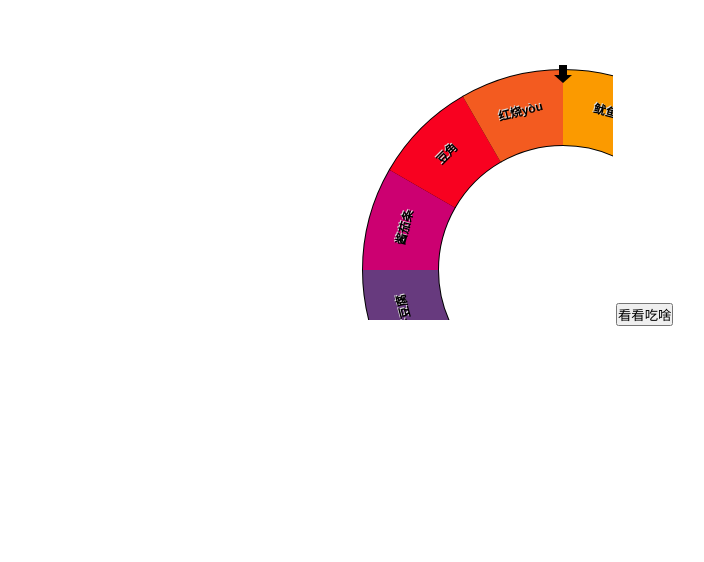
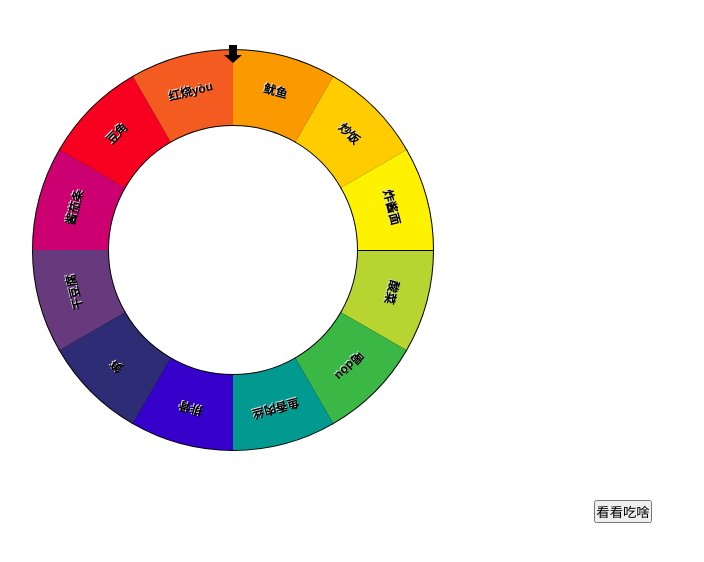
Before and after one commit to xuehaibo/eat, a plain HTML site: page index.html in a window 1280 px wide. Shown: the whole page, without its empty margins (17-721 px from the left). Drawn offline with Linux system fonts and the light colour scheme.

Commit message:
修改转盘宽度为500*500,取消页面宽度

```diff
--- a/index.html
+++ b/index.html
@@ -11,10 +11,11 @@
 <link rel="stylesheet" type="text/css" href="css/style.css" />
 </head>
 <body>
-<div style="width:620px;margin:20px auto 0 auto;">
+<!-- <div style="width:620px;margin:20px auto 0 auto;"> -->
+<div>
   <!-- <input type="button" value="看看吃啥" onClick="spin();" style="float: left;" /> -->
-  <canvas id="wheelcanvas" width="300" height="300"></canvas>
-  <input type="button" value="看看吃啥" onClick="spin();" />
+  <canvas id="wheelcanvas" width="500" height="500"></canvas>
+  <center><input type="button" value="看看吃啥" onClick="spin();" /></center>
 </div>
 <script type="text/javascript">
 var colors = ["#B8D430", "#3AB745", "#029990", "#3501CB","#2E2C75", "#673A7E", "#CC0071", "#F80120","#F35B20", "#FB9A00", "#FFCC00", "#FEF200"];
@@ -36,7 +37,7 @@ function drawRouletteWheel() {
 	  var textRadius = 160;
 	  var insideRadius = 125;
 	  ctx = canvas.getContext("2d");
-	  ctx.clearRect(0,0,500,500);
+	  ctx.clearRect(0,0,300,300);
 	  ctx.strokeStyle = "black";
 	  ctx.lineWidth = 2;
 	  ctx.font = 'bold 12px sans-serif';
```
Also changed, not shown: 1 other file.
